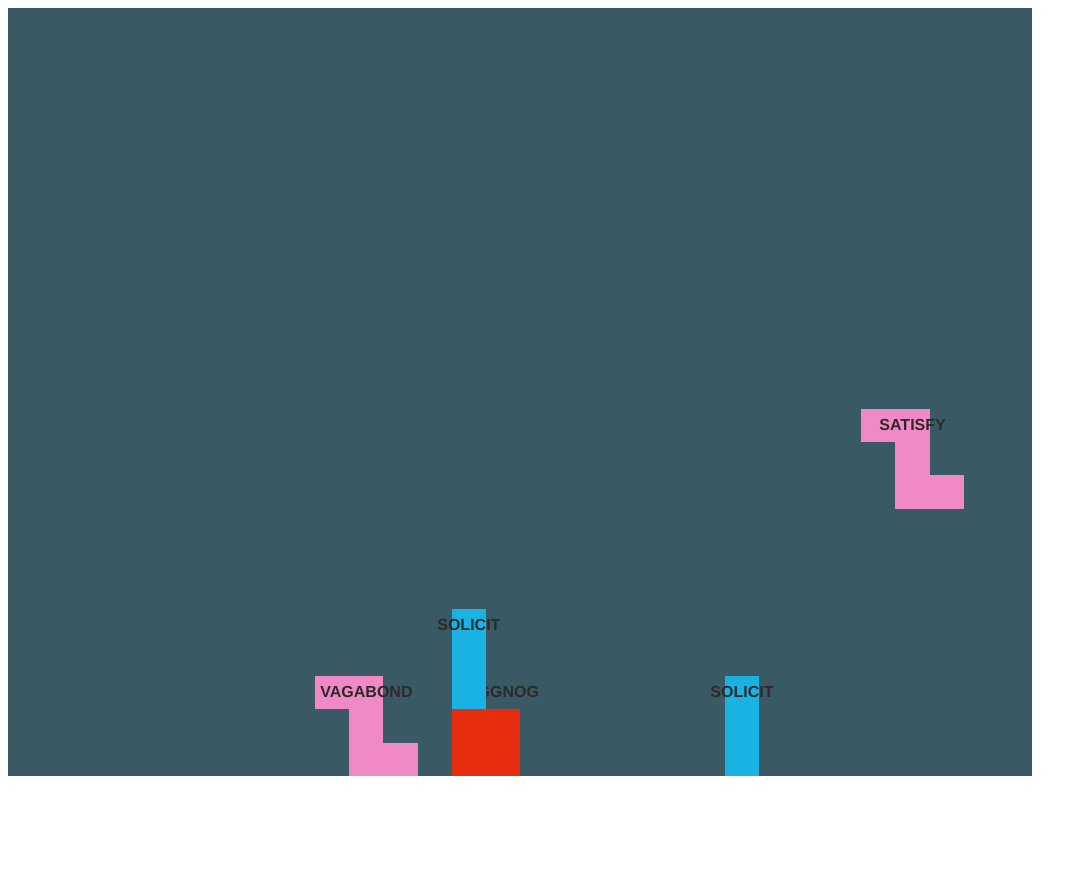
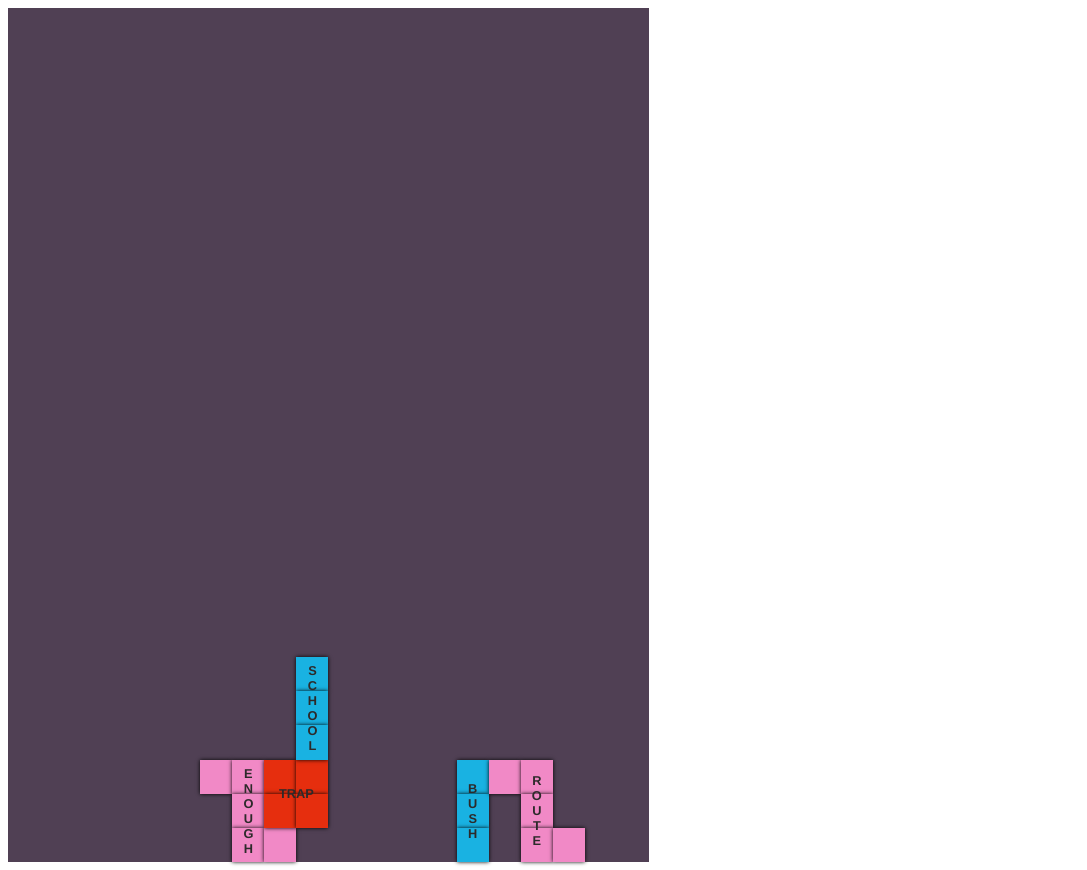
Before and after one commit to levidavidmurray/typetris, a Vue app: page / in a window 1280 px wide. Shown: the whole page, without its empty margins (0-1087 px from the left). Before the commit the page ends 800 px from the top, so only its background shows below. Built offline with nearby package versions, Linux system fonts and the light colour scheme.

Commit message:
+ Various bug fixes (Lose state inconsistencies, multiple game intervals, ...) + Increase fast speed + Added Shape specific text rendering + Added "Super" shape that clears the board + Various style changes + Added JSON file for random words

```diff
--- a/src/components/Shape.vue
+++ b/src/components/Shape.vue
@@ -5,9 +5,10 @@
 				v-if="coord"
 				:style="{gridArea: 's'+index, backgroundColor: shapeColor}"
 				class="coord"
+				:class="{isSuper: isSuper}"
 		>
 		</div>
-		<span class="keyword">
+		<span class="keyword" :class="keywordClass">
 			<span
 					v-for="(letter, index) in keywordArray"
 					:class="isLetterActive(letter, index)"
@@ -30,7 +31,11 @@
 		}
 
 		public isLetterActive(letter: string, index: number) {
-			if (this.userInput[index] === letter) {
+			if (this.userInput.includes(this.keyword) && this.userInput.length > this.keyword.length) {
+				return "error";
+			}
+
+			if (this.keyword.includes(this.userInput) && this.userInput[index] === letter) {
 				return "active";
 			}
 		}
@@ -51,6 +56,10 @@
 			return this.gameShape.keyword.toLowerCase();
 		}
 
+		get isSuper() {
+			return this.gameShape.isSuper;
+		}
+
 		get shapeColor() {
 			const shapeName: string = this.gameShape.shapeName;
 			return ShapeColor[shapeName];
@@ -66,10 +75,35 @@
 				return this.keyword.split("");
 			}
 		}
+
+		get keywordClass() {
+			switch (this.gameShape.shapeName) {
+				case "O":
+					return "shape-O";
+				case "T":
+					return "top-3";
+				default:
+					return "center-3";
+			}
+		}
 	}
 </script>
 
 <style scoped lang="scss">
+	@keyframes superAnimation {
+		0% {
+			background-color: white;
+		}
+
+		50% {
+			background-color: #2d2a2a;
+		}
+
+		100% {
+			background-color: white;
+		}
+	}
+
 	.shape {
 		display: grid;
 		grid-row-end: span 3;
@@ -81,20 +115,51 @@
 
 		.coord {
 			background-color: #e24919;
+			box-shadow: 0 0 4px black;
+
+			&.isSuper {
+				animation: superAnimation 0.7s infinite;
+			}
 		}
 
 		.keyword {
-			position: absolute;
-			margin: 0 auto;
-			left: 0;
-			right: 0;
-			top: 7px;
 			text-transform: uppercase;
 			font-weight: bold;
 			color: #2d2a2a;
+			display: flex;
+
+			font-size: 80%;
+			justify-content: center;
+			align-items: center;
+
+			&.center-3 {
+				flex-direction: column;
+				grid-row-start: 1;
+				grid-column-start: 2;
+				grid-row-end: span 3;
+				grid-column-end: 2;
+			}
+
+			&.top-3 {
+				grid-row-start: 1;
+				grid-row-end: 1;
+				grid-column-start: 1;
+				grid-column-end: span 3;
+			}
+
+			&.shape-O {
+				grid-row: 2 / span 3;
+				grid-column: 1 / span 2;
+			}
 
 			.active {
-				color: #e8e515;
+				color: #fff446;
+				text-shadow: 0 0 5px white;
+			}
+
+			.error {
+				color: #ff0000;
+				text-shadow: 1px 1px 2px #7D3621;
 			}
 		}
 	}
--- a/src/types.ts
+++ b/src/types.ts
@@ -41,6 +41,7 @@ export interface GameShape {
 	position: Vector;
 	keyword: string;
 	worldCoords: Vector[];
+	isSuper: boolean;
 }
 
 export interface ShapeType {
@@ -50,7 +51,7 @@ export interface ShapeType {
 export enum GameSpeed {
 	Slow = 300,
 	Regular = 150,
-	Fast = 75,
+	Fast = 30,
 }
 
 interface StringObject {
--- a/src/views/Home.vue
+++ b/src/views/Home.vue
@@ -8,7 +8,7 @@
 		<div class="user-input">{{ userInput }}</div>
 		<Shape
 				v-for="activeShape in activeGameShapes"
-				v-if="(gameStarted || isPaused)"
+				v-if="(gameStarted || isPaused || gameOver)"
 				@shape-enter="() => setGameCoordinates(true, activeShape.worldCoords)"
 				:key="activeShape.id"
 				:game-shape="activeShape"
@@ -16,7 +16,7 @@
 		/>
 		<Shape
 				v-for="shape in staticGameShapes"
-				v-if="(gameStarted || isPaused)"
+				v-if="(gameStarted || isPaused || gameOver)"
 				:key="shape.id"
 				:game-shape="shape"
 				:user-input="userInput"
@@ -31,11 +31,11 @@
 	import Shape from "@/components/Shape.vue";
 	import shapes from "@/shapes";
 	import uuidv4 from "uuid/v4";
+	import WORD_STORE from "../words";
 	import shapeTypes from "@/shapes";
 
-	const WORD_STORE = ["plane", "vagabond", "eggnog", "hobbies", "solicit", "satisfy"];
-	const GAME_WIDTH: number = 30;
-	const GAME_HEIGHT: number = Math.ceil(GAME_WIDTH * 0.75);
+	const GAME_WIDTH: number = 20;
+	const GAME_HEIGHT: number = Math.ceil(GAME_WIDTH * 1.25);
 	const GAME_SPEED: number = GameSpeed.Fast;
 	const GAME_SIZE: number = GAME_WIDTH * GAME_HEIGHT;
 
@@ -45,6 +45,7 @@
 		public staticGameShapes: GameShape[] = [];
 
 		private gameCoordinates: boolean[][] = [];
+		private shapeToEnd: GameShape | null = null;
 
 		private userInput: string = "";
 
@@ -55,6 +56,7 @@
 		public created() {
 			this.resetGameCoordinates();
 			this.generateGameShape();
+			this.initializeKeyListeners();
 		}
 
 		public mounted() {
@@ -67,16 +69,19 @@
 			}, 400);
 
 			setTimeout(() => {
-				this.initializeKeyListeners();
 				this.gameInterval = window.setInterval(() => {
 
 					if (!this.isPaused && !this.gameOver) {
 						this.activeGameShapes.forEach((activeShape: GameShape) => {
 							if (!this.moveShape(activeShape, Direction.Down)) {
-								if (activeShape.position.y <= 1) {
-									console.log("YOU LOST :(");
-									this.gameResult = GameResult.Lost;
-									this.gameStatus = GameStatus.Finished;
+								if (activeShape.position.y <= 0) {
+									if (!this.shapeToEnd) {
+										this.shapeToEnd = activeShape;
+									} else {
+										if (this.shapeToEnd.position.y <= 0) {
+											return this.endGame();
+										}
+									}
 								}
 
 								this.activeGameShapes = this.activeGameShapes.filter((gameShape: GameShape) => {
@@ -88,7 +93,11 @@
 								});
 
 								if (this.activeGameShapes.length === 0) {
-									this.generateGameShape();
+									setTimeout(() => {
+										if (this.activeGameShapes.length === 0) {
+											this.generateGameShape();
+										}
+									}, 300);
 								}
 							}
 						});
@@ -110,7 +119,6 @@
 		@Watch("gameStatus")
 		private onGameStatusChanged(gameStatus: GameStatus) {
 			if (gameStatus === GameStatus.Finished) {
-				window.clearInterval(this.gameInterval);
 
 				if (this.gameResult === GameResult.Lost) {
 					console.log("YOU LOST :(");
@@ -118,6 +126,12 @@
 					console.log("Game ended!");
 				}
 			}
+		}
+
+		private endGame() {
+			console.log("YOU LOST :(");
+			this.gameResult = GameResult.Lost;
+			this.gameStatus = GameStatus.Finished;
 		}
 
 		private initializeKeyListeners() {
@@ -147,7 +161,11 @@
 					this.userInput = "";
 					if (WORD_STORE.includes(testInput)) {
 						this.shapesWithKeyword(testInput).forEach((gameShape: GameShape) => {
-							this.destroyGameShape(gameShape);
+							if (gameShape.isSuper) {
+								this.clearBoard();
+							} else {
+								this.destroyGameShape(gameShape);
+							}
 						});
 
 						if (this.activeGameShapes.length === 0) {
@@ -195,12 +213,30 @@
 			this.staticGameShapes = [];
 		}
 
+		private clearBoard() {
+			this.activeGameShapes = [];
+			this.staticGameShapes = [];
+			this.resetGameCoordinates();
+		}
+
 		private generateGameShape() {
+			let isSuper = false;
+			let superChance = 0.01;
+
+			this.gameCoordinates.forEach((xCoord) => {
+				if (xCoord[8]) {
+					superChance = 0.3;
+				}
+			});
+
+			if (Math.random() <= superChance) {
+				isSuper = true;
+			}
+
 			const randIndex: number = ShapeBody.getRandomInt(Object.keys(shapes).length);
 			const shapeName: string = Object.keys(shapes)[randIndex];
 
 			const position: Vector = {x: ShapeBody.getRandomInt(GAME_WIDTH - 3), y: 0};
-			// const position: Vector = {x: 5, y: 0};
 
 			this.activeGameShapes.push({
 				id: uuidv4(),
@@ -209,6 +245,7 @@
 				position,
 				keyword: WORD_STORE[ShapeBody.getRandomInt(WORD_STORE.length)],
 				worldCoords: ShapeBody.shapeConstruct(shapes[shapeName], position),
+				isSuper,
 			});
 		}
 
@@ -276,6 +313,8 @@
 		}
 
 		private resetGame() {
+			window.clearInterval(this.gameInterval);
+			this.userInput = "";
 			this.activeGameShapes = [];
 			this.staticGameShapes = [];
 			this.resetGameCoordinates();
@@ -322,13 +361,13 @@
 	.home {
 		position: relative;
 		display: grid;
-		width: 1024px;
-		height: 768px;
+		width: 641px;
+		height: 854px;
 		grid-template-columns: repeat(15, 1fr);
 		grid-template-rows: repeat(15, 1fr);
 		grid-auto-rows: 34px;
 		grid-auto-columns: 34px;
-		background-color: #395a65;
+		background-color: #504054;
 
 		.user-input {
 			grid-column-start: 1;
@@ -336,6 +375,12 @@
 			grid-column-end: span 4;
 			color: white;
 			font-weight: bold;
+			display: flex;
+			padding-left: 5px;
+			padding-top: 5px;
+			letter-spacing: 2px;
+			text-transform: uppercase;
+			text-shadow: 0 0 3px white;
 		}
 
 		.game-over {
@@ -344,7 +389,8 @@
 			margin: auto;
 			width: 65%;
 			height: 300px;
-			background-color: rgba(0,0,0,0.5);
+			background-color: rgba(0,0,0,0.9);
+			box-shadow: 0 0 6px 16px rgba(0, 0, 0, 0.9);
 			color: white;
 			z-index: 5;
 			display: flex;
```
Also changed, not shown: src/words.ts (added, +1 -0 lines).
